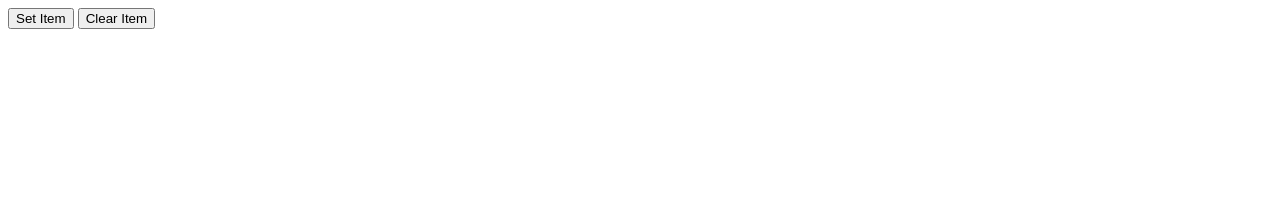
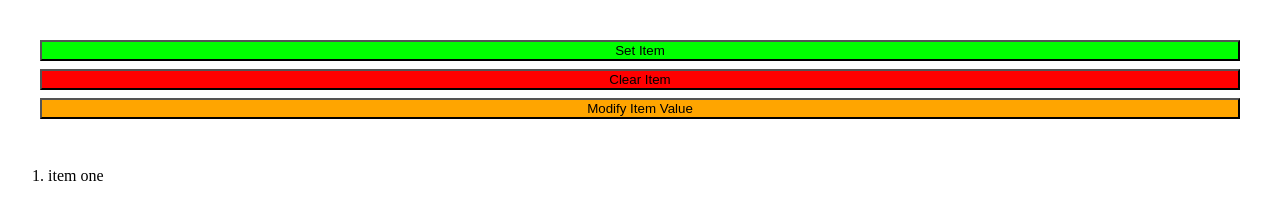
Before and after one commit to codex-zubair/browser-api, a plain HTML site: page local-storage.html in a window 1280 px wide. Drawn offline with Linux system fonts and the light colour scheme.

Commit message:
basic structure ready for storing values in browser local storage

```diff
--- a/local-storage.html
+++ b/local-storage.html
@@ -7,10 +7,28 @@
     <title>Document</title>
 </head>
 <body>
-    <button onclick="setItem()">Set Item</button>
-    <button onclick="setItem()">Clear Item</button>
+    <section style="display:flex; flex-direction: column; padding: 2rem;">
+        <button style="background-color: lime;" onclick="setItem()">Set Item</button>
 
-    <script src="./set-item.js"></script>
-    <script src="./get-item-values.js"></script>
+
+    <button style="background-color:red;margin-top: 0.5rem;" onclick="clearAll()">Clear Item</button>
+
+
+
+    <button style="background-color:orange;margin-top: 0.5rem;" onclick="modifyValue()">Modify Item Value</button>
+
+
+    </section>
+
+    <!-- !Show Value Section Start -->
+    <section>
+        <ul id="display-value-section">
+            <li type="1">item one</li>
+        </ul>
+
+    </section>
+    <!-- !Show Value Section End -->
+
+    <script src="./local-storage.js"></script>
 </body>
 </html>
--- /dev/null
+++ b/local-storage.js
@@ -0,0 +1,13 @@
+const setItem = ()=> {
+    localStorage.setItem('key','value');
+}
+
+
+const modifyValue = ()=> {
+    localStorage.setItem('key','key value Has been changed');
+}
+
+
+const clearAll = ()=>{
+    localStorage.clear();
+}
```
Also changed, not shown: browser-change.js (deleted).
